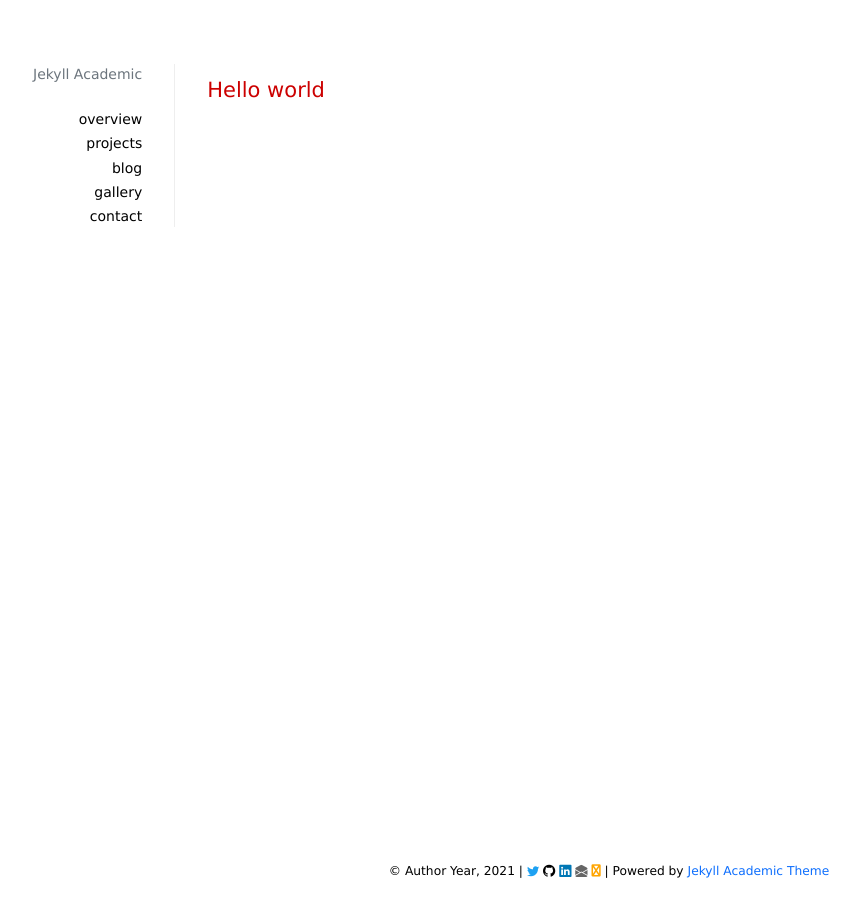
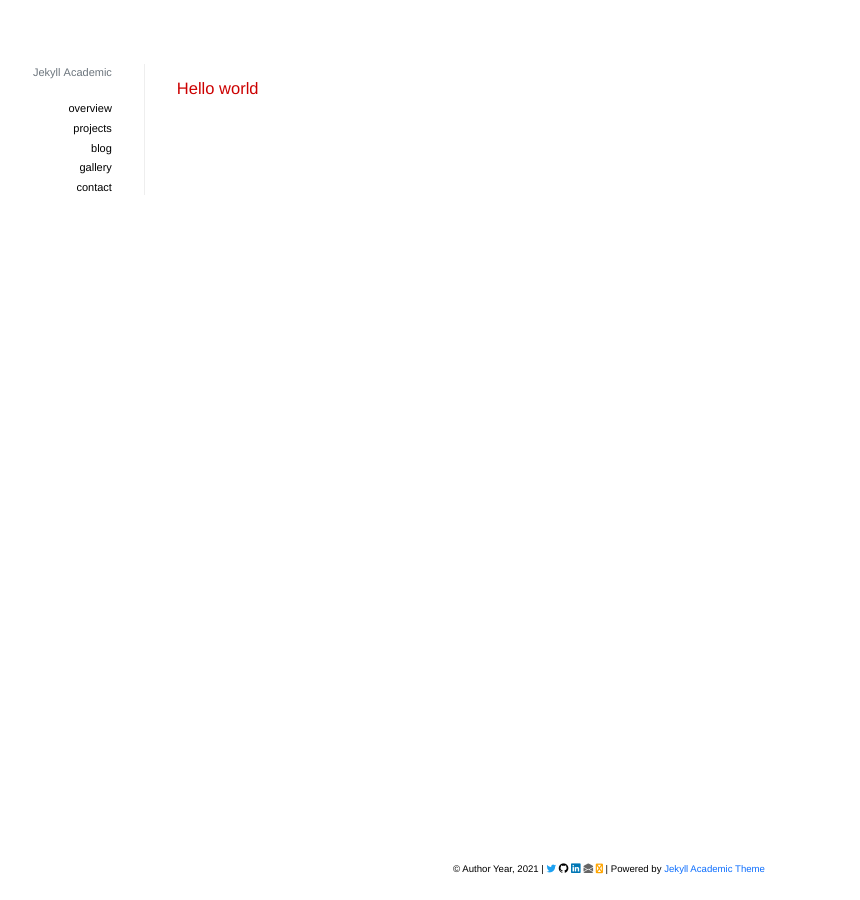
Before and after one commit to matcauthon49/matcauthon49.github.io, a Jekyll site: the page built from jekyll-academic-master/index.md, in a window 1280 px wide. Shown: the whole page, without its empty margins (31-891 px from the left). Built offline with Jekyll 4.4.1, drawn with Linux system fonts in a browser that asks for light colours; nearby versions of some CDN libraries; a style sheet for code colours, icons or effects is not loaded.

Commit message:
Update main.scss

```diff
--- a/jekyll-academic-master/_sass/main.scss
+++ b/jekyll-academic-master/_sass/main.scss
@@ -1,6 +1,6 @@
 $backgroundColor: #ffffff;
 $bodyColor: #000000;
-$bodyFont: Verdana, "Segoe UI",Helvetica,Arial,sans-serif,"Apple Color Emoji","Segoe UI Emoji","Segoe UI Symbol";
+$bodyFont: Helvetica,Arial,sans-serif,"Apple Color Emoji","Segoe UI Emoji","Segoe UI Symbol";
 
 html {
   position: relative;
@@ -11,7 +11,7 @@ body {
   background: $backgroundColor;
   color: $bodyColor;
   font-family: $bodyFont;
-  font-size: 14px;
+  font-size: 11px;
   margin-bottom: 40px;
 }
 
```
